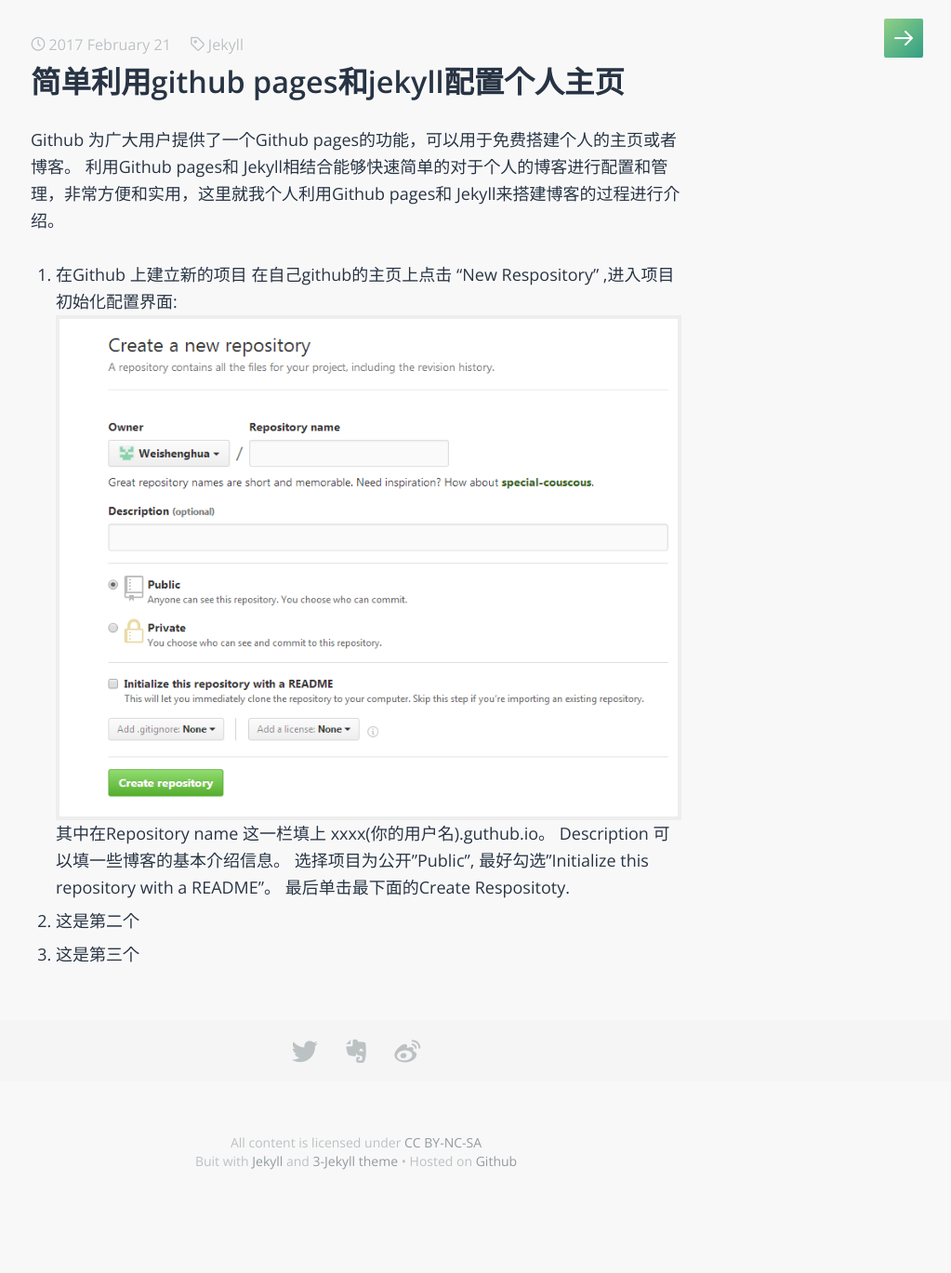
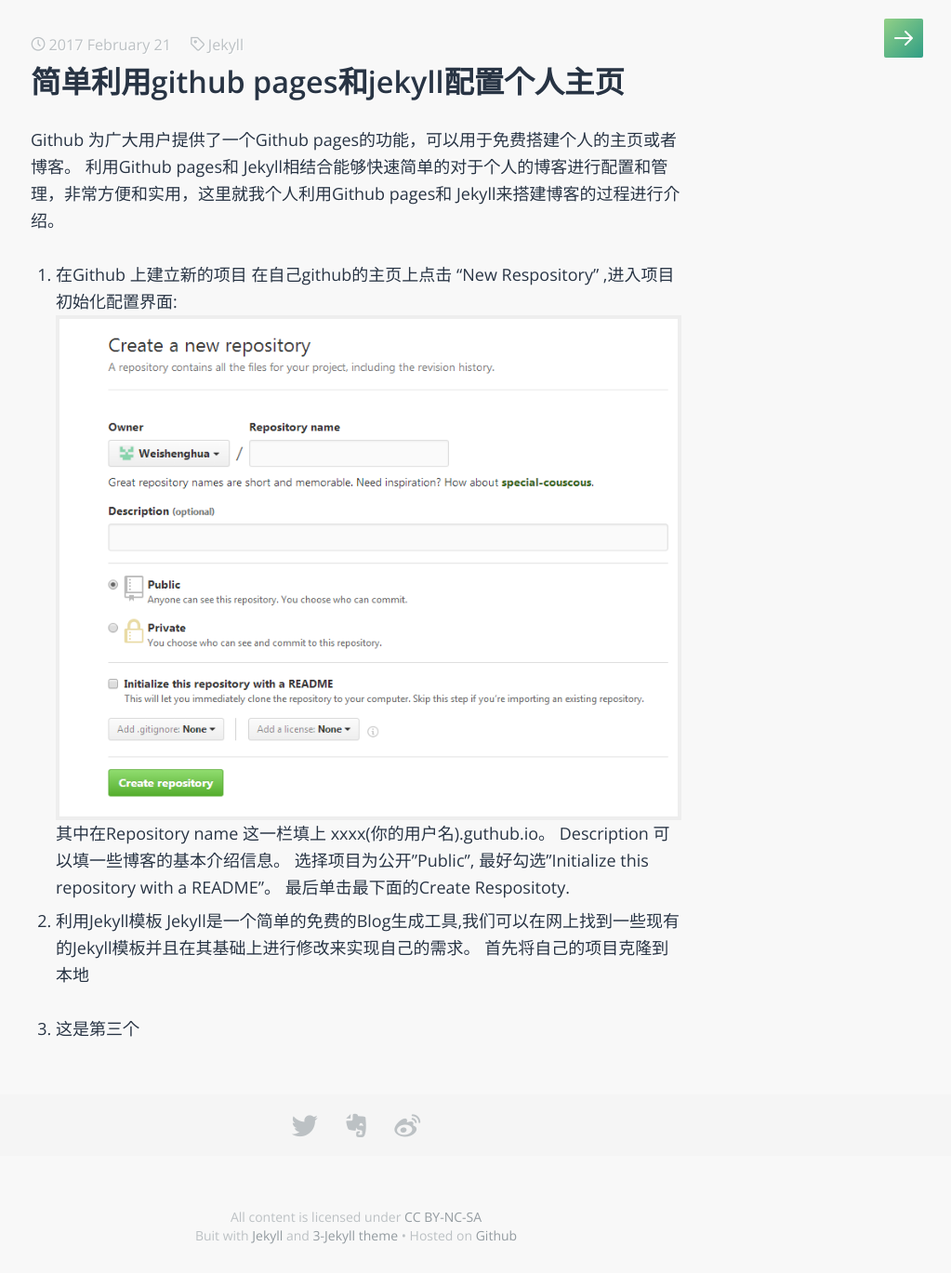
Before and after one commit to Weishenghua/Weishenghua.github.io, a Jekyll site: the page built from _posts/2017-02-21-build-blog-with-github-and-jekyll.markdown, in a window 1280 px wide. Shown: the whole page at 93% size, without its empty margins (257-1280 px from the left). Built offline with Jekyll 4.4.1, drawn with Linux system fonts in a browser that asks for light colours; some web fonts are replaced.

Commit message:
Update 2017-02-21-build-blog-with-github-and-jekyll.markdown

```diff
--- a/_posts/2017-02-21-build-blog-with-github-and-jekyll.markdown
+++ b/_posts/2017-02-21-build-blog-with-github-and-jekyll.markdown
@@ -15,5 +15,8 @@
  Description 可以填一些博客的基本介绍信息。
  选择项目为公开"Public", 最好勾选"Initialize this repository with a README"。
  最后单击最下面的Create Respositoty.
- 1. 这是第二个
+ 1. 利用Jekyll模板
+ Jekyll是一个简单的免费的Blog生成工具,我们可以在网上找到一些现有的Jekyll模板并且在其基础上进行修改来实现自己的需求。
+ 首先将自己的项目克隆到本地
+
  1. 这是第三个
```
